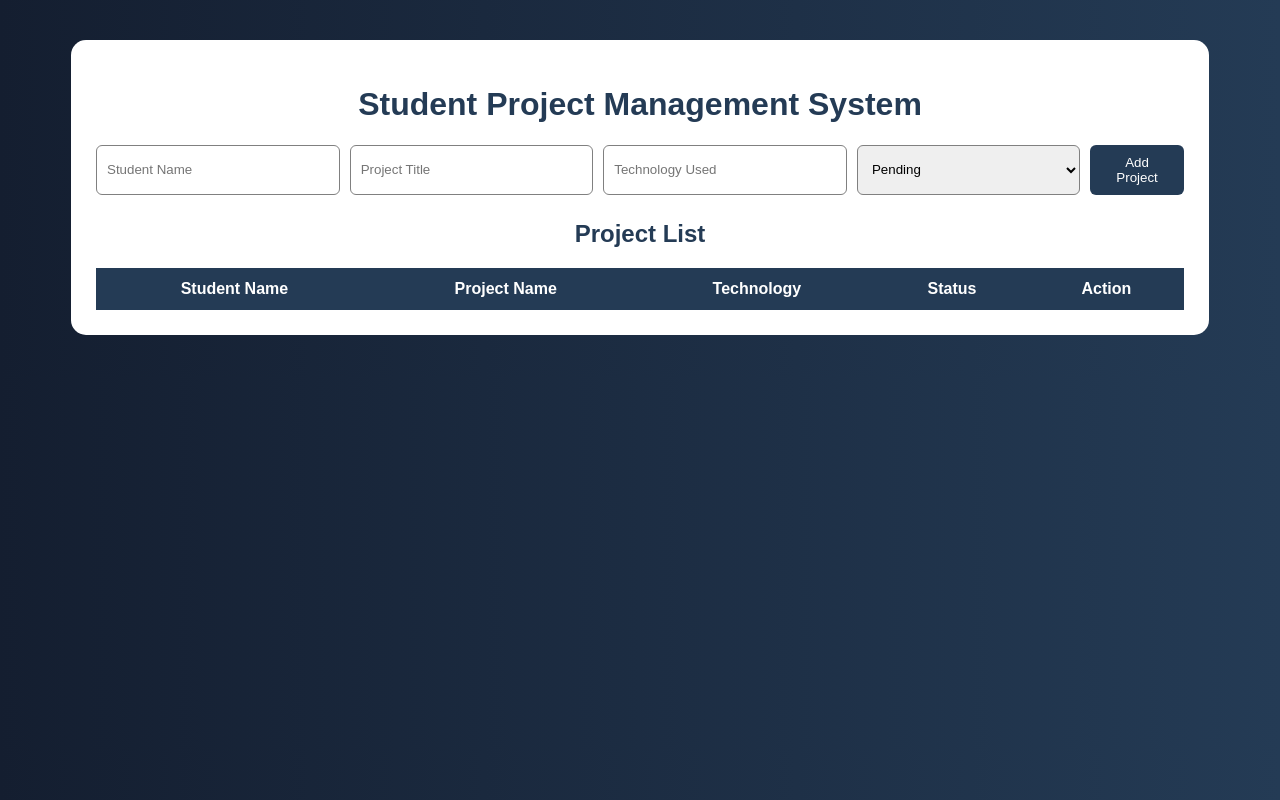
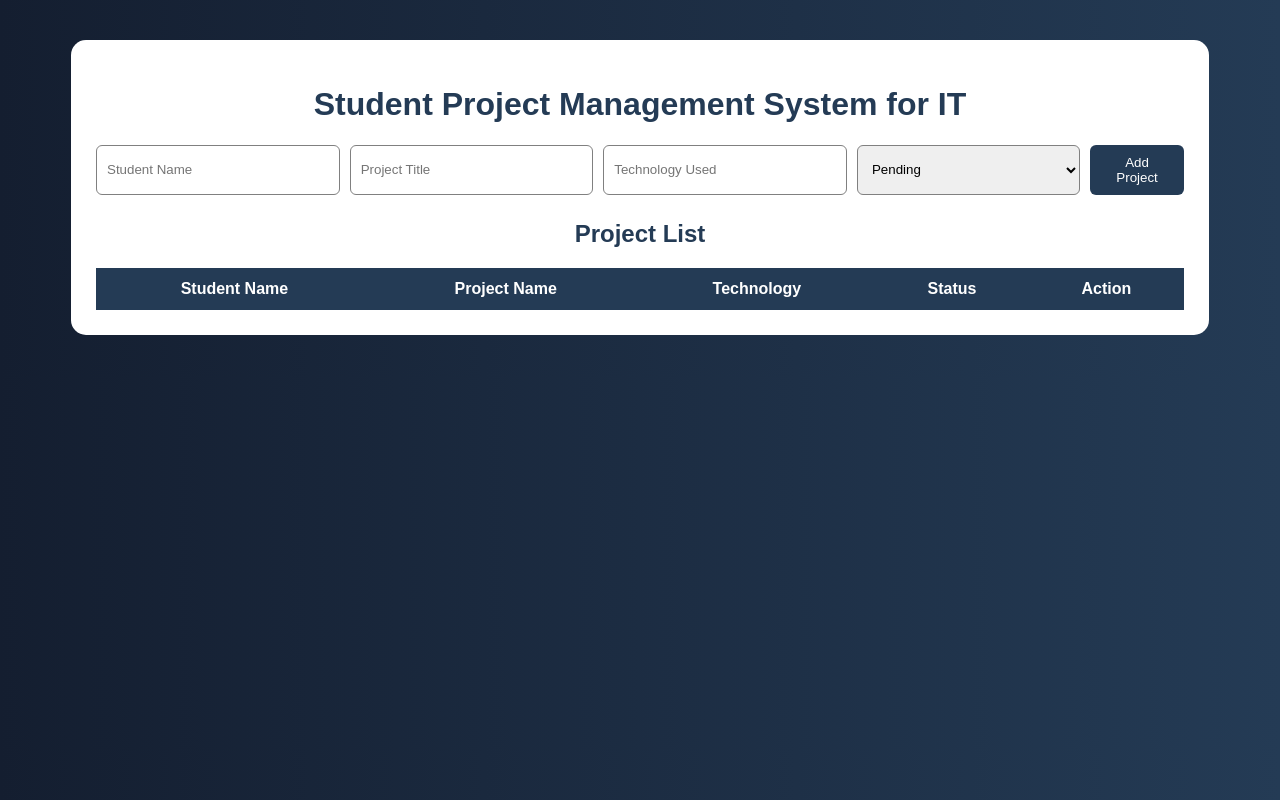
Before and after one commit to narayanatavva123/student-project-management-system, a website: page public/index.html in a window 1280 px wide. Drawn offline with Linux system fonts and the light colour scheme; no server answers.

Commit message:
Update header to specify IT in project management system

```diff
--- a/public/index.html
+++ b/public/index.html
@@ -7,7 +7,7 @@
 <body>
 
 <div class="container">
-  <h1>Student Project Management System  </h1>
+  <h1>Student Project Management System  for IT</h1>
 
   <div class="form-box">
     <input type="text" id="studentName" placeholder="Student Name">
```
